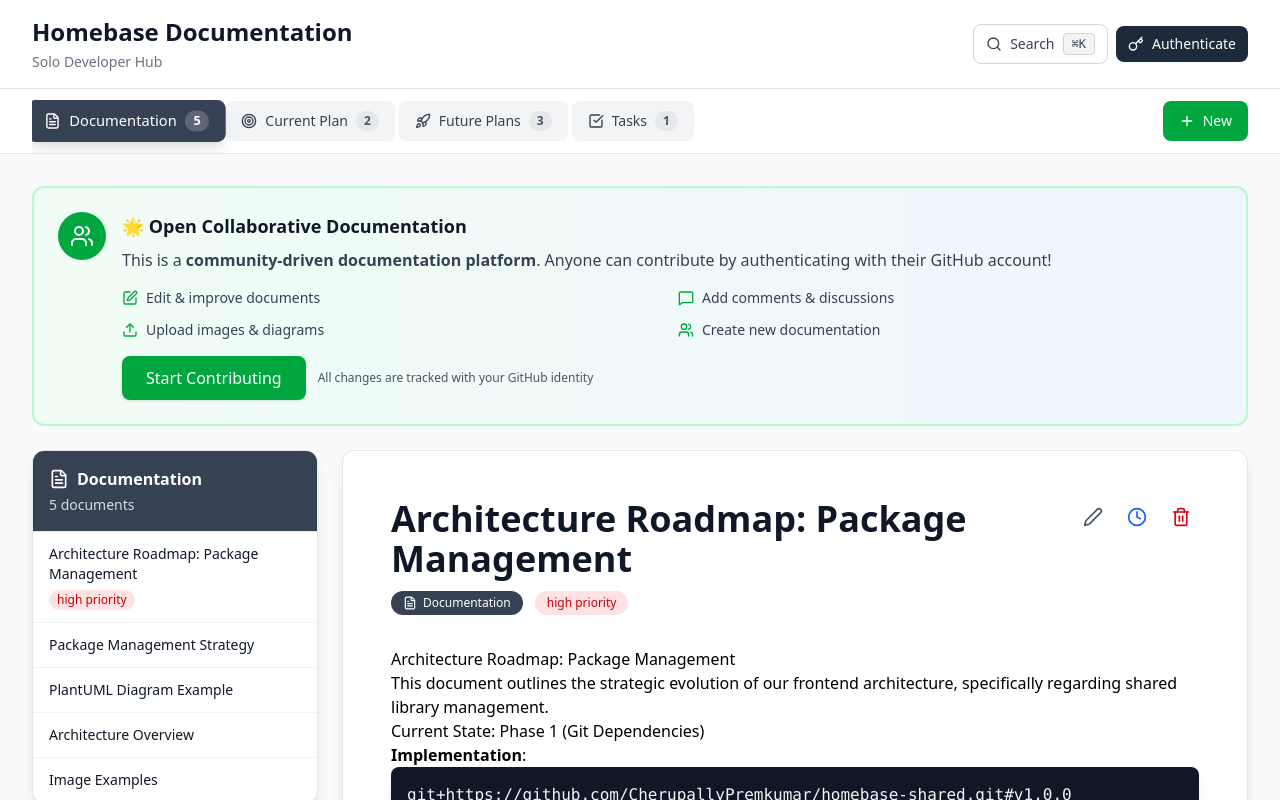
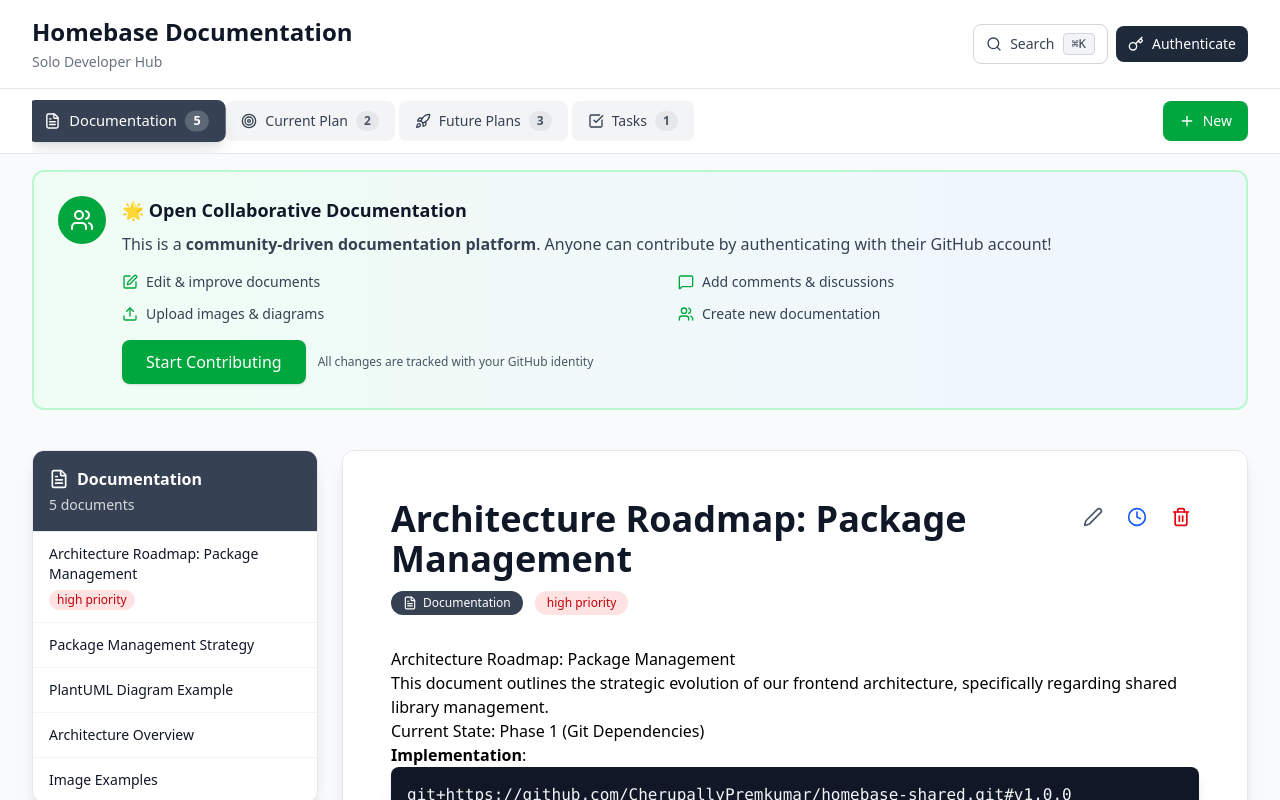
Before and after one commit to CherupallyPremkumar/homebase-documentation, a React (Vite) app: page / in a window 1280 px wide. Shown: the top 800 px of the page. Built offline with nearby package versions, Linux system fonts and the light colour scheme.

Commit message:
fix: Give banner its own container for better width control

```diff
--- a/src/App.tsx
+++ b/src/App.tsx
@@ -93,11 +93,14 @@
         onNewDocument={() => documentOps.handleNewDocument(setEditingDoc, setShowEditorModal)}
       />
 
-      <div className="max-w-7xl mx-auto px-4 sm:px-6 lg:px-8 py-8">
+      <div className="max-w-7xl mx-auto px-4 sm:px-6 lg:px-8 py-4">
         <CollaborativeBanner
           onAuthClick={() => setShowAuthModal(true)}
           isAuthenticated={isAuthenticated}
         />
+      </div>
+
+      <div className="max-w-7xl mx-auto px-4 sm:px-6 lg:px-8 pb-8">
         <div className="grid grid-cols-1 lg:grid-cols-4 gap-6">
           <Sidebar
             documents={filteredDocs}
```
